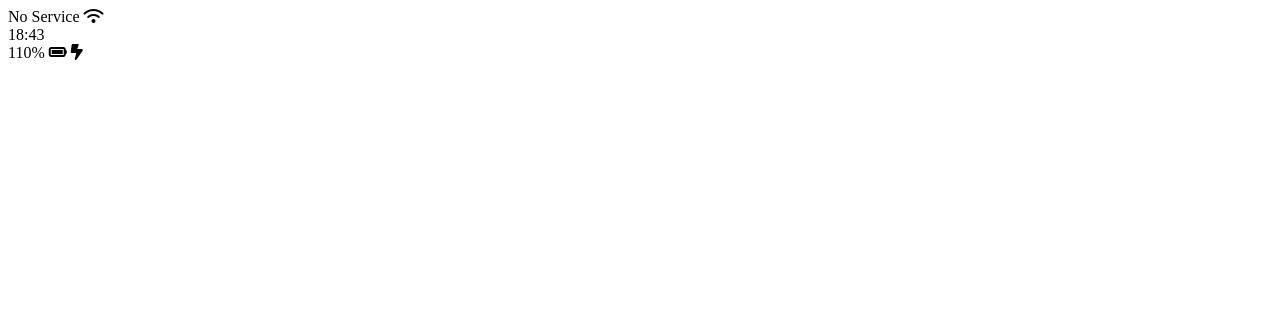
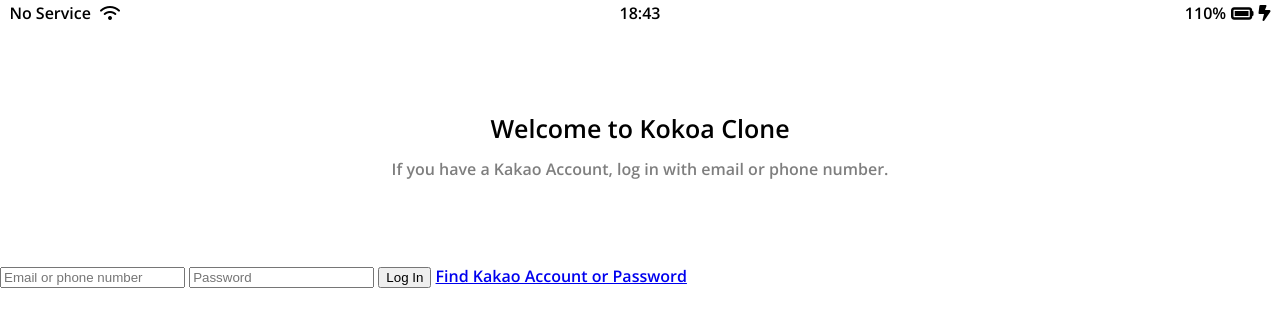
Before and after one commit to LUCY-1223/kokoa-clone-2024, a plain HTML site: page index.html in a window 1280 px wide. Drawn offline with nearby package versions, Linux system fonts and the light colour scheme; a web font is replaced by a local one.

Commit message:
Update index.html

```diff
--- a/index.html
+++ b/index.html
@@ -1,12 +1,13 @@
 <!DOCTYPE html>
 <html lang="en">
   <head>
+    <link rel="stylesheet" href="css/styles.css" />
     <meta charset="UTF-8" />
     <meta name="viewport" content="width=device-width, initial-scale=1.0" />
     <title>Welcome to KoKoa Talk</title>
   </head>
   <body>
-    <div id="status-bar">
+    <div class="status-bar">
       <div class="status-bar__column">
         <span>No Service</span>
         <i class="fa-solid fa-wifi"></i>
@@ -16,10 +17,25 @@
       </div>
       <div class="status-bar__column">
         <span>110%</span>
-        <i class="fa-solid fa-battery-full"></i>
+        <i class="fa-solid fa-battery-full fa-lg"></i>
         <i class="fa-solid fa-bolt-lightning"></i>
       </div>
     </div>
+
+    <header class="welcome-header">
+      <h1 class="welcome-header__title">Welcome to Kokoa Clone</h1>
+      <p class="welcome-header__text">
+        If you have a Kakao Account, log in with email or phone number.
+      </p>
+    </header>
+
+    <form id="login-form">
+      <input type="text" placeholder="Email or phone number" />
+      <input type="password" placeholder="Password" />
+      <input type="submit" value="Log In" />
+      <a href="#">Find Kakao Account or Password</a>
+    </form>
+
     <script
       src="https://kit.fontawesome.com/d8b53722a2.js"
       crossorigin="anonymous"
```
